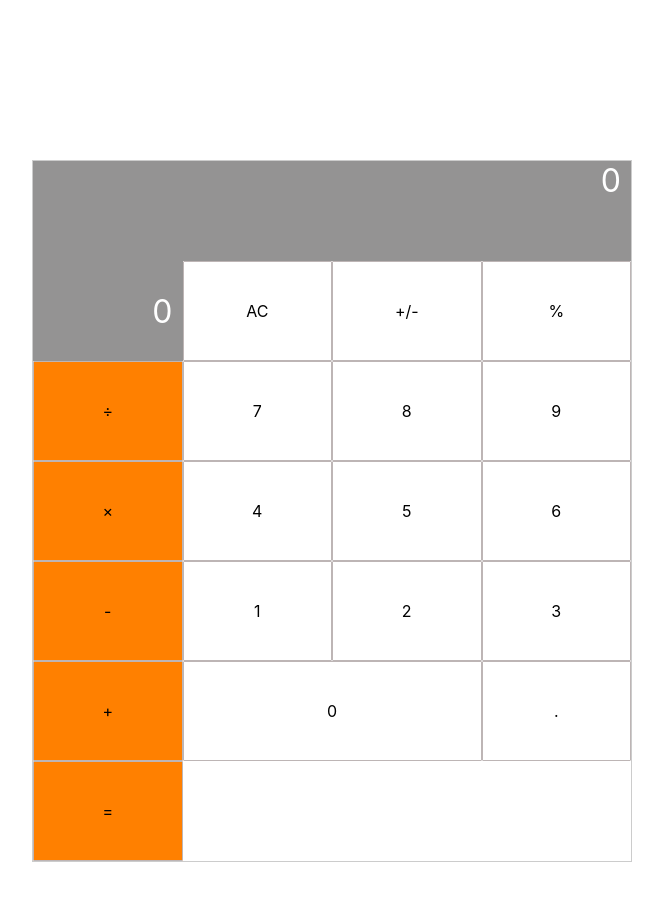
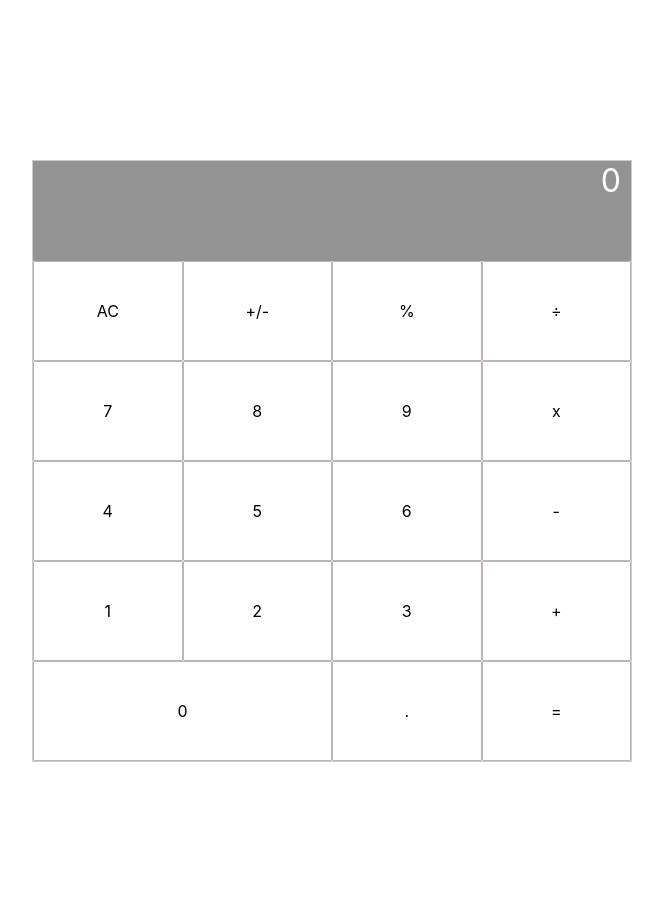
Before and after one commit to DanSam5K/Math-Magician, a React (Create React App) app: page / in a window 1280 px wide. Shown: the top 900 px of the page, without its empty margins (308-971 px from the left). Built offline with nearby package versions, Linux system fonts and the light colour scheme.

Commit message:
Modify calculator keys to use magic btn component and listen to click events

```diff
--- a/src/components/Calculator.js
+++ b/src/components/Calculator.js
@@ -41,7 +41,28 @@ class Calculator extends React.Component {
         <OutputResult outputvalue={outputValue}/>
         <div className="magician-keys">
 
-          <input type="text" className="input-screen" value="0" disabled />
+          <MagicBtn  value="AC"  clickEventListener={this.clickEventListener}/>
+          <MagicBtn  value="+/-" clickEventListener={this.clickEventListener}/>
+          <MagicBtn  value="%"   clickEventListener={this.clickEventListener}/>
+          <MagicBtn  value="÷"   clickEventListener={this.clickEventListener}/>
+          <MagicBtn  value="7"   clickEventListener={this.clickEventListener}/>
+          <MagicBtn  value="8"   clickEventListener={this.clickEventListener}/>
+          <MagicBtn  value="9"   clickEventListener={this.clickEventListener}/>
+          <MagicBtn  value="x"   clickEventListener={this.clickEventListener}/>
+          <MagicBtn  value="4"   clickEventListener={this.clickEventListener}/>
+          <MagicBtn  value="5"   clickEventListener={this.clickEventListener}/>
+          <MagicBtn  value="6"   clickEventListener={this.clickEventListener}/>
+          <MagicBtn  value="-"   clickEventListener={this.clickEventListener}/>
+          <MagicBtn  value="1"   clickEventListener={this.clickEventListener}/>
+          <MagicBtn  value="2"   clickEventListener={this.clickEventListener}/>
+          <MagicBtn  value="3"   clickEventListener={this.clickEventListener}/>
+          <MagicBtn  value="+"   clickEventListener={this.clickEventListener}/>
+          <MagicBtn  value="0"   clickEventListener={this.clickEventListener}/>
+          <MagicBtn  value="."   clickEventListener={this.clickEventListener}/>
+          <MagicBtn  value="="   clickEventListener={this.clickEventListener}/>
+
+
+          {/* <input type="text" className="input-screen" value="0" disabled />
           <button type="button" className="all-clear" value="all-clear">AC</button>
           <button type="button" className="plus-minus-sign" value="+/-">+/-</button>
           <button type="button" className="percentage-sign" value="%">%</button>
@@ -64,7 +85,7 @@ class Calculator extends React.Component {
 
           <button type="button" value="0" className="zero">0</button>
           <button type="button" className="decimal" value=".">.</button>
-          <button type="button" className="sign-operator" value="=">=</button>
+          <button type="button" className="sign-operator" value="=">=</button> */}
 
         </div>
       </div>
```
